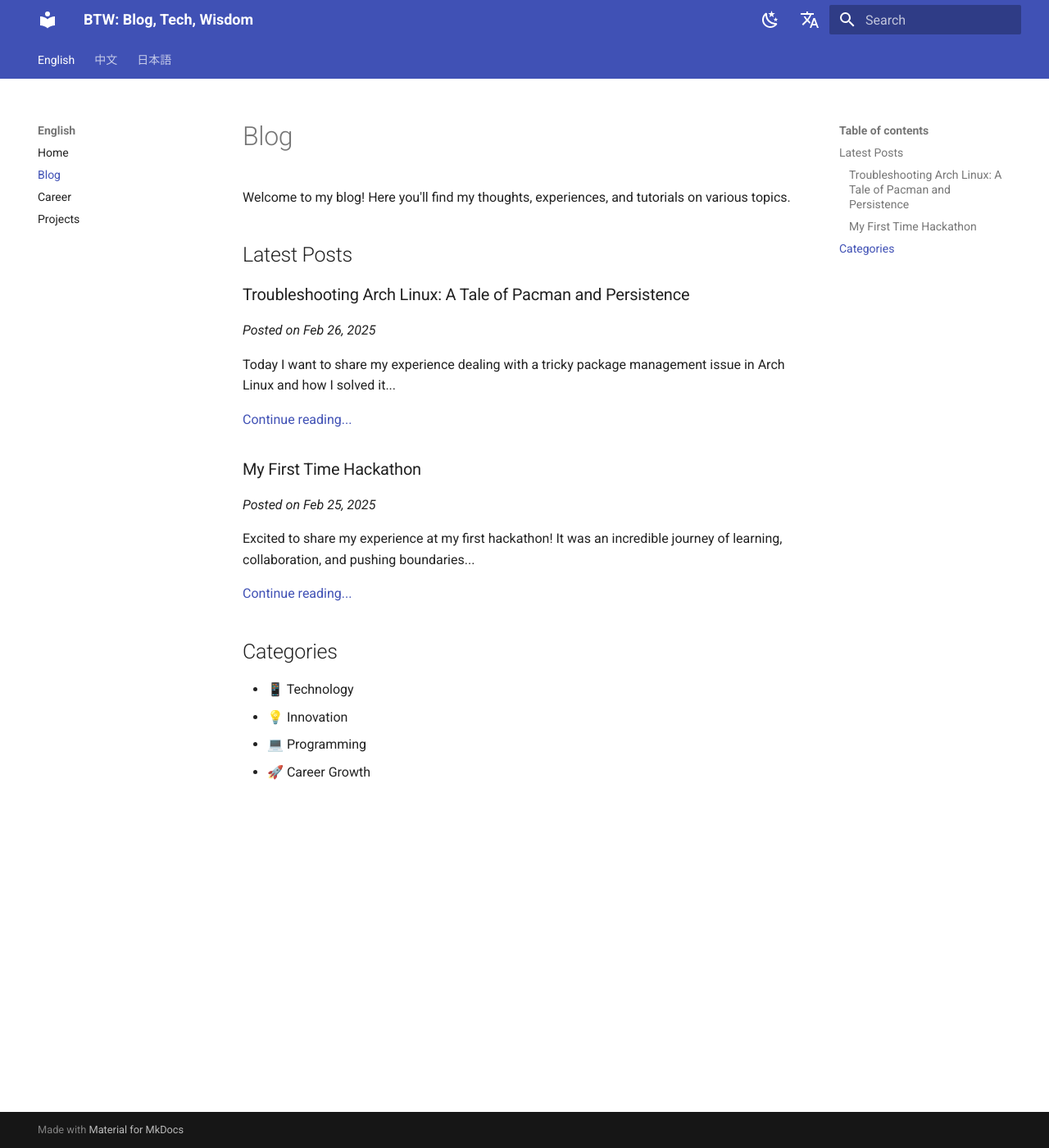
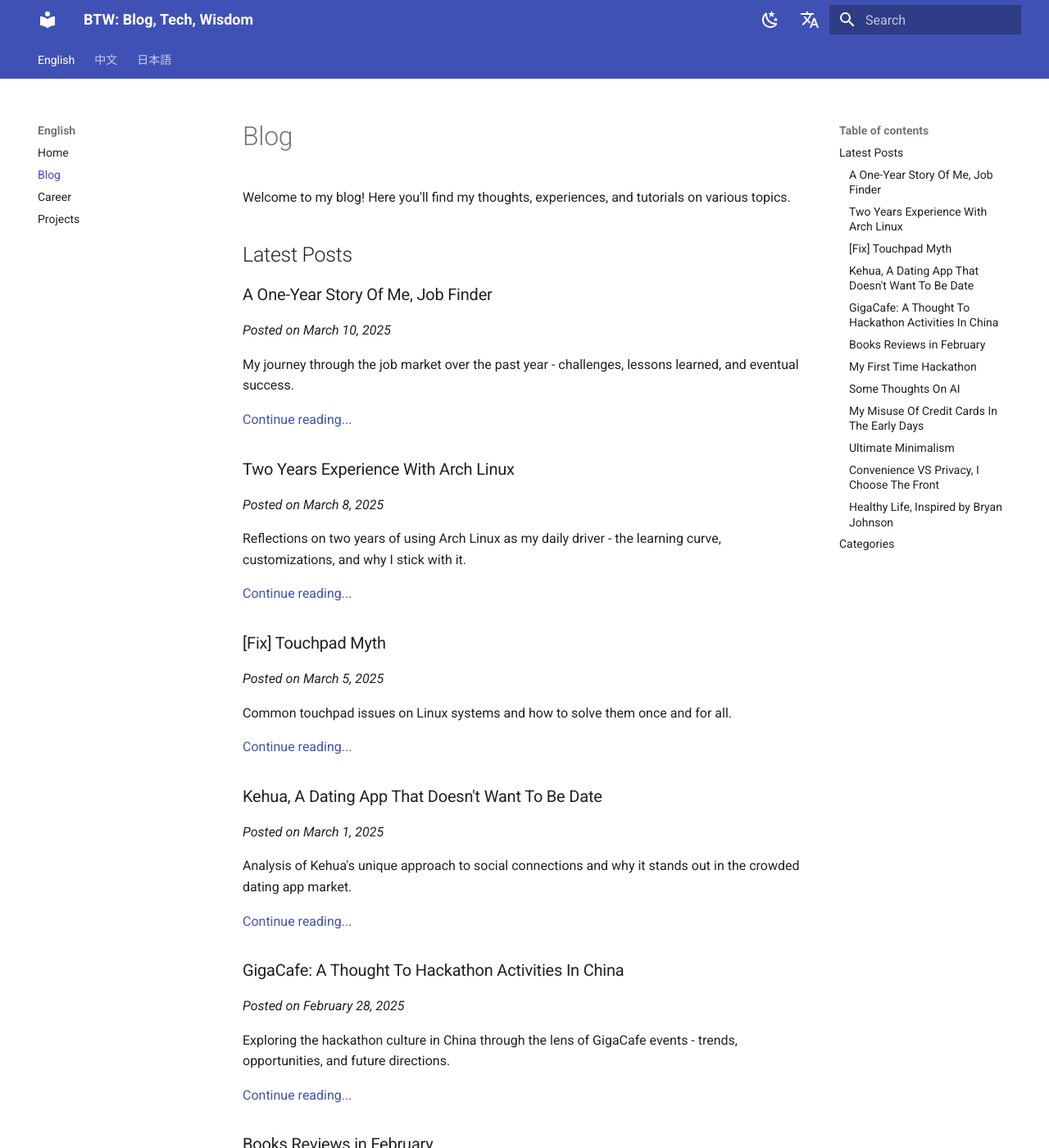
Before and after one commit to liweisu0/blog, an MkDocs documentation site: the page built from docs/blog.md, in a window 1280 px wide and 1400 px high. Shown: the whole window at 82% size. Built offline with MkDocs 1.6.1 and Material for MkDocs 9.7.7, drawn with Linux system fonts in a browser that asks for light colours; comment, search, counter and statistics services are not loaded; some of the changed text lies outside the part shown.

Commit message:
Add some new blogs

```diff
--- a/docs/blog.md
+++ b/docs/blog.md
@@ -4,12 +4,47 @@ Welcome to my blog! Here you'll find my thoughts, experiences, and tutorials on
 
 ## Latest Posts
 
-### Troubleshooting Arch Linux: A Tale of Pacman and Persistence
-*Posted on Feb 26, 2025*
+### A One-Year Story Of Me, Job Finder
+*Posted on March 10, 2025*
 
-Today I want to share my experience dealing with a tricky package management issue in Arch Linux and how I solved it...
+My journey through the job market over the past year - challenges, lessons learned, and eventual success.
 
-[Continue reading...](blog/arch-troubleshooting.md)
+[Continue reading...](blog/job-search-journey.md)
+
+### Two Years Experience With Arch Linux
+*Posted on March 8, 2025*
+
+Reflections on two years of using Arch Linux as my daily driver - the learning curve, customizations, and why I stick with it.
+
+[Continue reading...](blog/arch-linux-experience.md)
+
+### [Fix] Touchpad Myth
+*Posted on March 5, 2025*
+
+Common touchpad issues on Linux systems and how to solve them once and for all.
+
+[Continue reading...](blog/touchpad-fix.md)
+
+### Kehua, A Dating App That Doesn't Want To Be Date
+*Posted on March 1, 2025*
+
+Analysis of Kehua's unique approach to social connections and why it stands out in the crowded dating app market.
+
+[Continue reading...](blog/kehua-dating-app.md)
+
+### GigaCafe: A Thought To Hackathon Activities In China
+*Posted on February 28, 2025*
+
+Exploring the hackathon culture in China through the lens of GigaCafe events - trends, opportunities, and future directions.
+
+[Continue reading...](blog/gigacafe-hackathons.md)
+
+### Books Reviews in February
+*Posted on February 27, 2025*
+
+My thoughts on the books I read this month - highlights, recommendations, and key takeaways.
+
+[Continue reading...](blog/february-book-reviews.md)
 
 ### My First Time Hackathon
 *Posted on Feb 25, 2025*
@@ -18,9 +53,49 @@ Excited to share my experience at my first hackathon! It was an incredible journ
 
 [Continue reading...](blog/my-first-hackathon.md)
 
+### Some Thoughts On AI
+*Posted on February 20, 2025*
+
+Reflections on the current state of AI, its impact on society, and where we might be heading.
+
+[Continue reading...](blog/thoughts-on-ai.md)
+
+### My Misuse Of Credit Cards In The Early Days
+*Posted on February 15, 2025*
+
+Financial lessons learned the hard way - my credit card mistakes and how I recovered from them.
+
+[Continue reading...](blog/credit-card-mistakes.md)
+
+### Ultimate Minimalism
+*Posted on February 10, 2025*
+
+My journey toward minimalism - philosophy, practical applications, and how it changed my perspective on possessions.
+
+[Continue reading...](blog/ultimate-minimalism.md)
+
+### Convenience VS Privacy, I Choose The Front
+*Posted on February 5, 2025*
+
+Exploring the trade-offs between convenience and privacy in modern technology, and why I lean toward convenience.
+
+[Continue reading...](blog/convenience-vs-privacy.md)
+
+### Healthy Life, Inspired by Bryan Johnson
+*Posted on February 1, 2025*
+
+How Bryan Johnson's approach to longevity and health optimization has influenced my own health journey.
+
+[Continue reading...](blog/healthy-life-bryan-johnson.md)
+
 ## Categories
 
 - 📱 Technology
 - 💡 Innovation
 - 💻 Programming
 - 🚀 Career Growth
+- 📚 Books & Reading
+- 💰 Finance
+- 🧠 Personal Development
+- 🏥 Health & Wellness
+- 🔧 Troubleshooting
```
Also changed, not shown: blog/arch-linux-experience.md (added, +11 -0 lines), blog/convenience-vs-privacy.md (added, +11 -0 lines), blog/credit-card-mistakes.md (added, +11 -0 lines), blog/february-book-reviews.md (added, +11 -0 lines), blog/gigacafe-hackathons.md (added, +11 -0 lines), blog/healthy-life-bryan-johnson.md (added, +11 -0 lines), blog/job-search-journey.md (added, +11 -0 lines), blog/kehua-dating-app.md (added, +11 -0 lines), blog/thoughts-on-ai.md (added, +11 -0 lines), blog/touchpad-fix.md (added, +11 -0 lines), blog/ultimate-minimalism.md (added, +11 -0 lines), docs/career.md (+6 -30 lines), docs/index.md (+4 -4 lines), docs/projects.md (+40 -25 lines), 1 more files.
